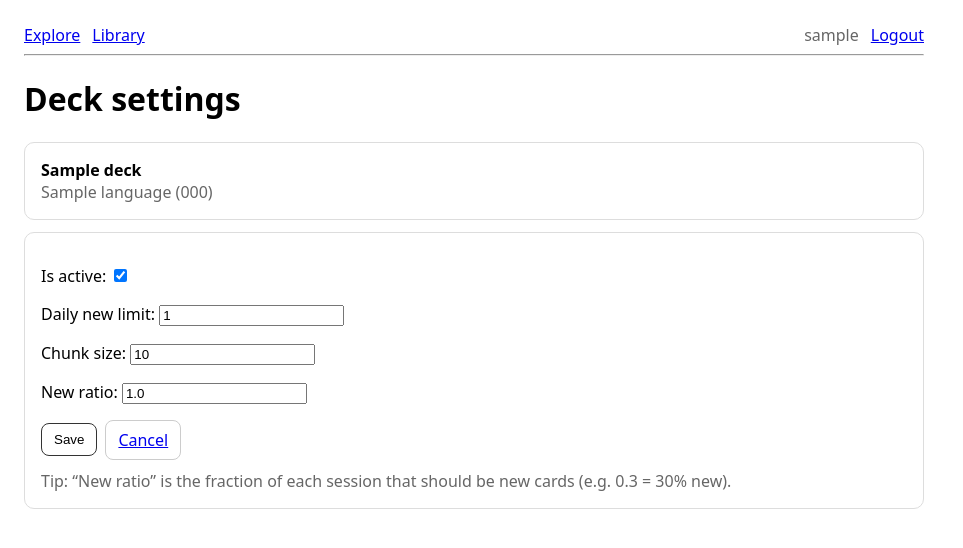
After one commit to dmccdv/parrot, a Django app: page /library/settings/1/ in a window 1280 px wide. The commit adds this page. Shown: the top 548 px of the page, without its empty margins (0-963 px from the left). Run offline with Django 4.2, Linux system fonts and the light colour scheme; a user stored in the database is signed in; tables that the repository leaves empty hold one stand-in row (values such as "Sample post"); some libraries are stand-ins or nearby versions.

Commit message:
deck settings in UI, migrations condensed

```diff
--- /dev/null
+++ b/parrot/apps/library/forms.py
@@ -0,0 +1,30 @@
+from django import forms
+from apps.library.models import UserDeck
+
+
+class UserDeckSettingsForm(forms.ModelForm):
+    class Meta:
+        model = UserDeck
+        fields = ["is_active", "daily_new_limit", "chunk_size", "new_ratio"]
+
+    def clean_daily_new_limit(self):
+        v = self.cleaned_data["daily_new_limit"]
+        if v > 200:
+            raise forms.ValidationError("Daily new limit is too high (max 200).")
+        return v
+
+    def clean_chunk_size(self):
+        v = self.cleaned_data["chunk_size"]
+        if v < 5:
+            raise forms.ValidationError("Chunk size must be at least 5.")
+        if v > 200:
+            raise forms.ValidationError("Chunk size is too large (max 200).")
+        return v
+
+    def clean_new_ratio(self):
+        v = self.cleaned_data["new_ratio"]
+        if v < 0:
+            raise forms.ValidationError("New ratio must be >= 0.")
+        if v > 1:
+            raise forms.ValidationError("New ratio should be between 0 and 1 (e.g. 0.3).")
+        return v
--- a/parrot/apps/library/models.py
+++ b/parrot/apps/library/models.py
@@ -1,6 +1,7 @@
 from django.db import models
 from django.conf import settings
 from django.utils import timezone
+from django.core.exceptions import ValidationError
 
 
 class UserDeck(models.Model):
@@ -10,7 +11,7 @@ class UserDeck(models.Model):
     added_at = models.DateTimeField(auto_now_add=True)
     daily_new_limit = models.PositiveIntegerField(default=20)
     chunk_size = models.PositiveIntegerField(default=20)
-    new_ratio = models.FloatField(default=2.0)
+    new_ratio = models.FloatField(default=0.2)
 
     cached_due_count = models.PositiveIntegerField(default=0)
     cached_new_count = models.PositiveIntegerField(default=0)
@@ -30,11 +31,22 @@ class UserDeck(models.Model):
     class Meta:
         constraints = [
             models.UniqueConstraint(fields=["user", "deck"], name="uniq_user_deck"),
+            models.CheckConstraint(
+                check=models.Q(new_ratio__gte=0.0) & models.Q(new_ratio__lte=1.0),
+                name="new_ratio_between_0_and_1",
+            ),
         ]
         indexes = [
             models.Index(fields=["user", "is_active"]),
             models.Index(fields=["user", "last_studied_at"])
         ]
+
+    def clean(self):
+        super().clean()
+        if not (0.0 <= self.new_ratio <= 1.0):
+            raise ValidationError({
+                "new_ratio": "Must be between 0.0 and 1.0"
+            })
 
     def bump_today(self, n=1):
         today = timezone.localdate()
--- a/parrot/apps/library/urls.py
+++ b/parrot/apps/library/urls.py
@@ -5,4 +5,5 @@ urlpatterns = [
     path("library/", views.library, name="library"),
     path("library/add/<int:deck_id>/", views.add_to_library, name="library_add"),
     path("library/remove/<int:deck_id>/", views.remove_from_library, name="library_remove"),
+    path("library/settings/<int:deck_id>/", views.deck_settings, name="deck_settings"),
 ]
--- a/parrot/apps/library/views.py
+++ b/parrot/apps/library/views.py
@@ -1,4 +1,5 @@
 from django.contrib.auth.decorators import login_required
+from django.contrib import messages
 from django.http import HttpResponse
 from django.shortcuts import get_object_or_404, redirect, render
 from django.utils import timezone
@@ -7,6 +8,7 @@ from django.db.models import Exists, OuterRef
 from apps.core.models import Deck
 from apps.library.models import UserDeck
 from apps.library.services.counts import compute_due_new_counts
+from apps.library.forms import UserDeckSettingsForm
 from apps.study.models import StudySession
 
 
@@ -63,3 +65,19 @@ def remove_from_library(request, deck_id: int):
     if request.headers.get("HX-Request"):
         return HttpResponse("OK")
     return redirect("library")
+
+
+@login_required
+def deck_settings(request, deck_id: int):
+    ud = get_object_or_404(UserDeck, user=request.user, deck_id=deck_id)
+
+    if request.method == "POST":
+        form = UserDeckSettingsForm(request.POST, instance=ud)
+        if form.is_valid():
+            form.save()
+            messages.success(request, "Deck settings saved.")
+            return redirect("library")
+    else:
+        form = UserDeckSettingsForm(instance=ud)
+
+    return render(request, "library/deck_settings.html", {"ud": ud, "form": form})
--- /dev/null
+++ b/parrot/templates/library/deck_settings.html
@@ -0,0 +1,23 @@
+{% extends "base.html" %}
+{% block content %}
+<h1>Deck settings</h1>
+
+<div class="card">
+  <b>{{ ud.deck.title }}</b>
+  <div class="muted">{{ ud.deck.language.name }} ({{ ud.deck.language.code }})</div>
+</div>
+
+<form method="post" class="card" style="margin-top:12px;">
+  {% csrf_token %}
+  {{ form.as_p }}
+
+  <div class="row" style="gap:8px;">
+    <button class="btn btn-primary" type="submit">Save</button>
+    <a class="btn" href="{% url 'library' %}">Cancel</a>
+  </div>
+
+  <div class="muted" style="margin-top:10px;">
+    Tip: “New ratio” is the fraction of each session that should be new cards (e.g. 0.3 = 30% new).
+  </div>
+</form>
+{% endblock %}
--- a/parrot/templates/library/library.html
+++ b/parrot/templates/library/library.html
@@ -28,7 +28,7 @@
               Study
             </a>
           {% endif %}
-
+          <a class="btn" href="{% url 'deck_settings' ud.deck.id %}">Settings</a>
           <button class="btn"
             hx-post="/library/remove/{{ ud.deck.id }}/"
             hx-headers='{"X-CSRFToken":"{{ csrf_token }}"}'
```
Also changed, not shown: parrot/apps/core/migrations/0001_initial.py, parrot/apps/library/migrations/0001_initial.py, parrot/apps/library/migrations/0002_userdeck_new_today_userdeck_new_today_date.py (deleted), parrot/apps/study/migrations/0001_initial.py, parrot/apps/study/migrations/0002_alter_cardprogress_due_at.py (deleted).
